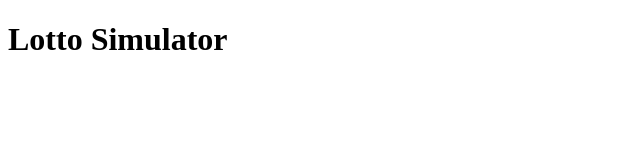
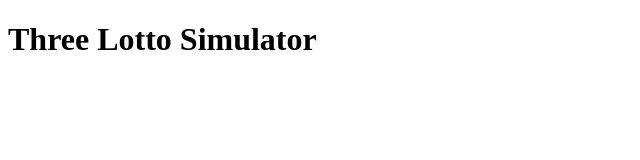
Before and after one commit to mroysurban/three-lotto-simulator, a plain HTML site: page index.html in a window 1280 px wide. Shown: the whole page, without its empty margins (0-640 px from the left). Drawn offline with Linux system fonts and the light colour scheme.

Commit message:
adds new js/css folder and app.js, style.css file

```diff
--- a/index.html
+++ b/index.html
@@ -2,11 +2,11 @@
 <html lang="en">
 <head>
 	<meta charset="UTF-8">
-	<title>Lotto Simulator</title>
+	<title>Three Lotto Simulator</title>
 </head>
 <body>
 	<div id="main-container">
-		<h1>Lotto Simulator</h1>
+		<h1>Three Lotto Simulator</h1>
 
 	</div>
 </body>
```
Also changed, not shown: css/style.css (added), js/app.js (added).
